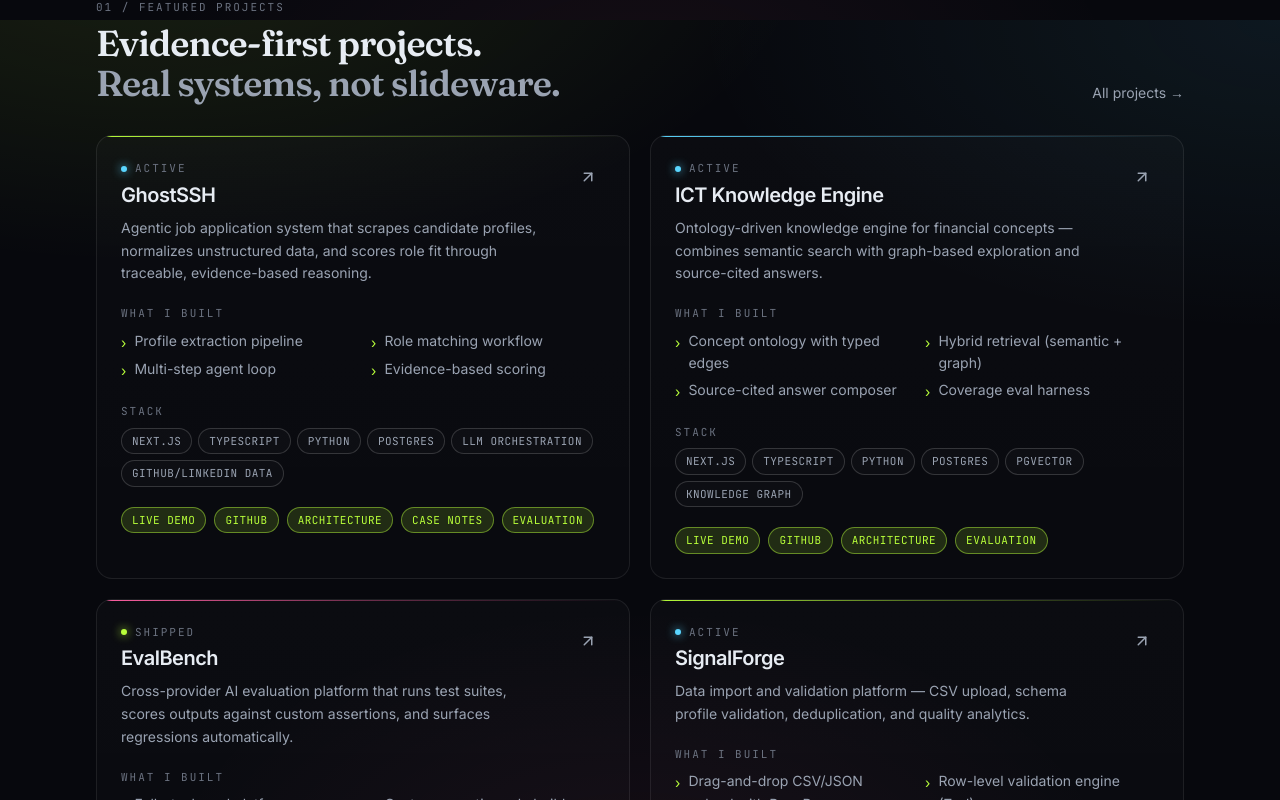
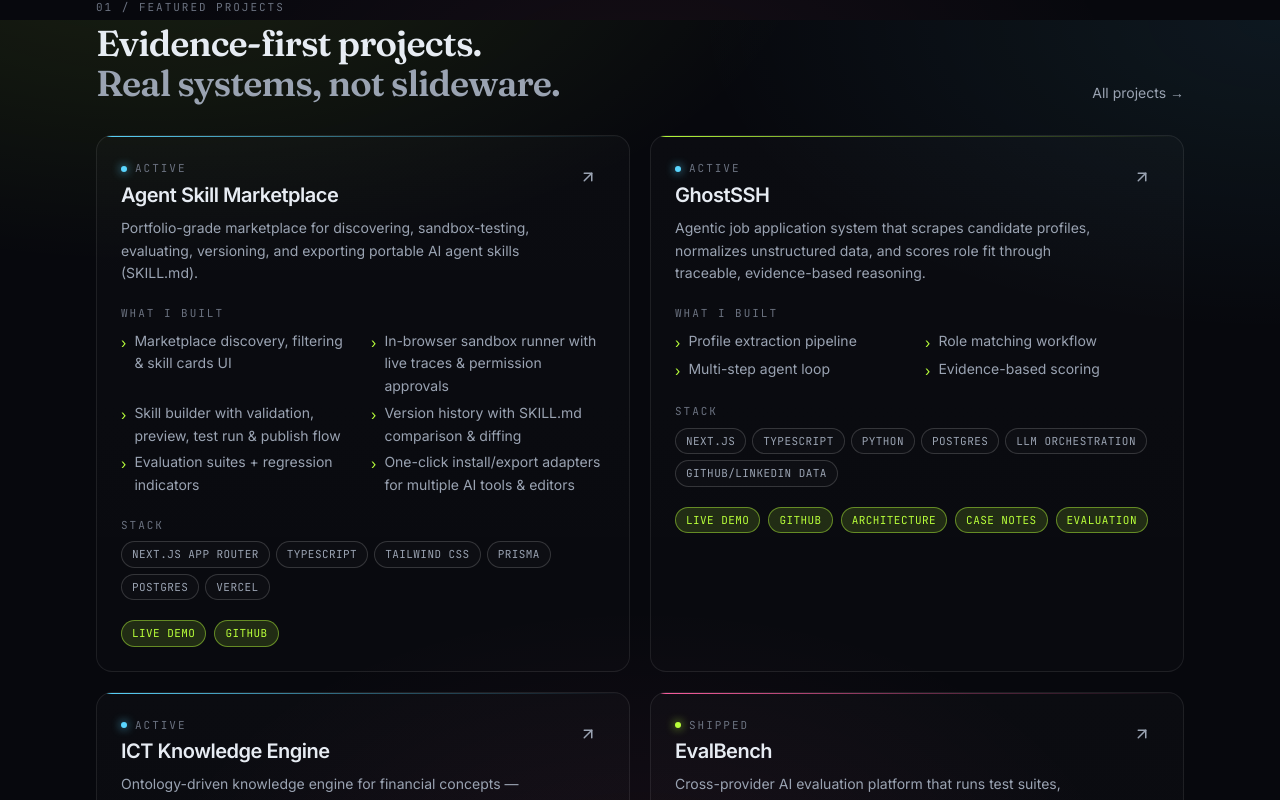
Before and after one commit to sixscripts-ai/portfolio-v2, a Next.js app: page / in a window 1280 px wide. Shown: the part 780-1580 px from the top of the page. Built offline with nearby package versions, Linux system fonts and the light colour scheme.

Commit message:
Add 'Agent Skill Marketplace' project details
Added a new project 'Agent Skill Marketplace' with detailed information including description, features, architecture, and next improvements.

```diff
--- a/src/data/projects.ts
+++ b/src/data/projects.ts
@@ -41,6 +41,63 @@ export type Project = {
 };
 
 export const projects: Project[] = [
+  {
+    slug: "agent-skill-marketplace",
+    name: "Agent Skill Marketplace",
+    oneLiner: "Portfolio-grade marketplace for discovering, sandbox-testing, evaluating, versioning, and exporting portable AI agent skills (SKILL.md).",
+    description: "A production-minded SaaS platform for the full lifecycle of reusable agent skills. Users browse categorized skills with eval scores and run counts, test them in a live browser sandbox with permissioned execution and detailed trace events (latency, cost, blocked commands), build and publish new skills, compare versions with SKILL.md diffs, run evaluation suites with regression detection, and one-click export/install skills directly into Codex, Claude, Antigravity, OpenCode, Grok, and VS Code. Built as a Next.js App Router application with a Prisma-backed data model on Postgres.",
+    built: [
+      "Marketplace discovery, filtering & skill cards UI",
+      "In-browser sandbox runner with live traces & permission approvals",
+      "Skill builder with validation, preview, test run & publish flow",
+      "Version history with SKILL.md comparison & diffing",
+      "Evaluation suites + regression indicators",
+      "One-click install/export adapters for multiple AI tools & editors",
+    ],
+    owned: [
+      "Product direction & marketplace positioning",
+      "Full-stack implementation (Next.js App Router + Prisma)",
+      "Sandbox runtime semantics, trace model & permission system",
+      "Skill packaging standards & export/install flows",
+      "Developer experience & UI/UX",
+    ],
+    stack: ["Next.js App Router", "TypeScript", "Tailwind CSS", "Prisma", "Postgres", "Vercel"],
+    tags: ["agentic", "marketplace", "evals", "fullstack", "ops"],
+    status: "active",
+    accent: "cyan",
+    links: [
+      { label: "Live demo", href: "https://agent-skill-marketplace.vercel.app/marketplace" },
+      { label: "GitHub", href: "https://github.com/sixscripts-ai/agent-skill-marketplace.git" },
+    ],
+    problem: "AI agent capabilities are currently locked inside individual monolithic codebases, making them difficult to discover, trust, safely test, version, or share across teams. The marketplace turns skills into portable, evaluated, sandbox-testable SKILL.md packages with clear governance, execution traces, and easy installation into popular developer tools.",
+    architecture: {
+      nodes: [
+        { id: "ui", label: "Next.js Marketplace UI\n(cards, filters, builder)", lane: 0 },
+        { id: "api", label: "API routes + server actions", lane: 0 },
+        { id: "sandbox", label: "Browser Sandbox Runner\n(traces, permissions, cost/latency)", lane: 1 },
+        { id: "builder", label: "Skill Builder + Validator\n+ preview & test run", lane: 1 },
+        { id: "registry", label: "SKILL.md Registry\n+ versioning & diffs", lane: 1 },
+        { id: "db", label: "Postgres (Prisma ORM)", lane: 2 },
+        { id: "exports", label: "Install/Export Adapters\n(Codex, Claude, VS Code, etc.)", lane: 2 },
+      ],
+      edges: [
+        { from: "ui", to: "api" },
+        { from: "api", to: "sandbox", label: "run / trace" },
+        { from: "api", to: "builder" },
+        { from: "api", to: "registry" },
+        { from: "api", to: "db" },
+        { from: "registry", to: "exports" },
+        { from: "sandbox", to: "ui", label: "live traces" },
+      ],
+    },
+    nextImprovements: [
+      "Real isolated execution sandbox (beyond deterministic mock)",
+      "Auth, user accounts, publishing workflow & fork tracking",
+      "Public skill submission + community review process",
+      "Richer eval harness with LLM-as-judge + custom metrics",
+      "Analytics dashboard for skill usage & performance trends",
+   ],
+  },
   {
     slug: "ghostssh",
     name: "GhostSSH",
```
